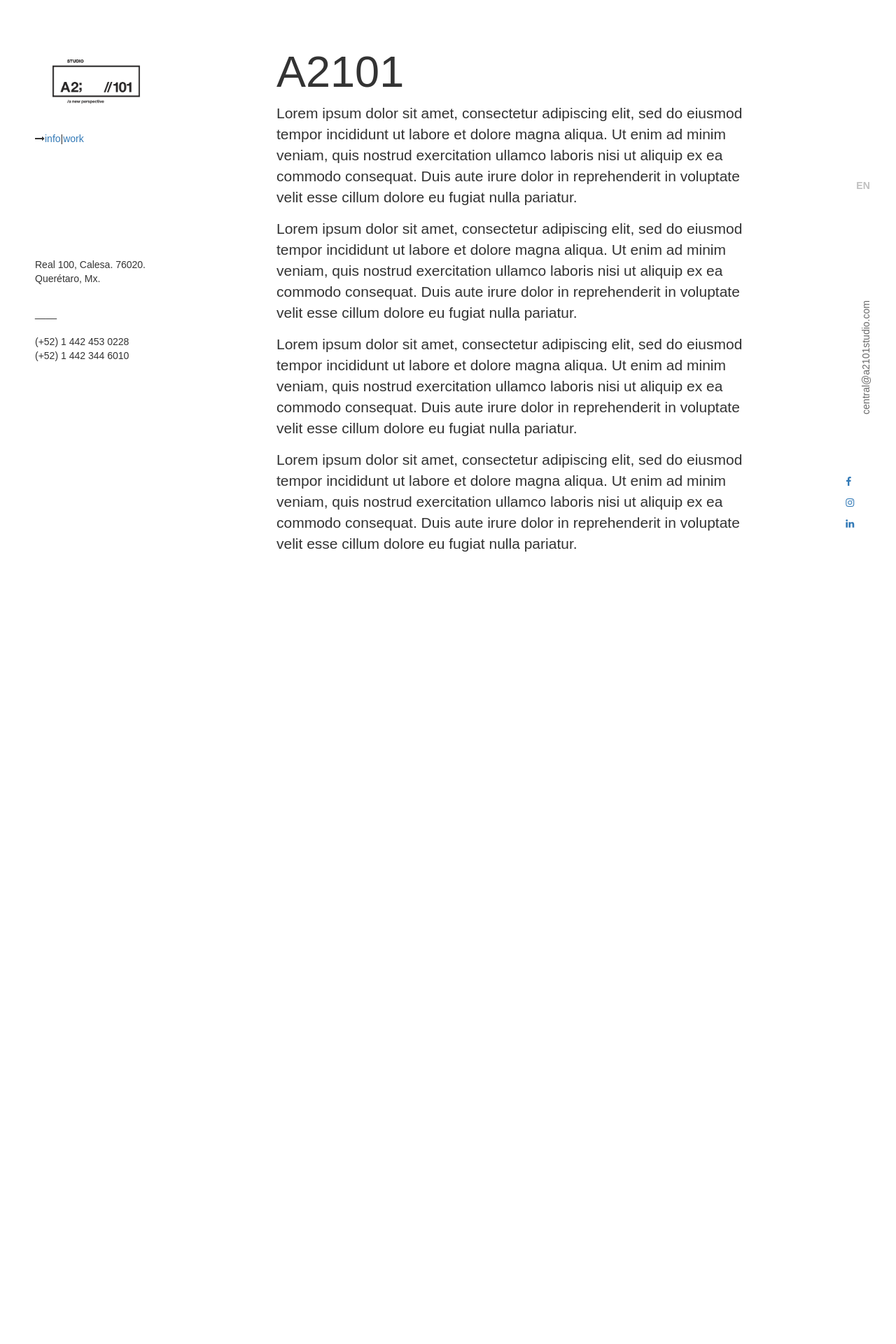
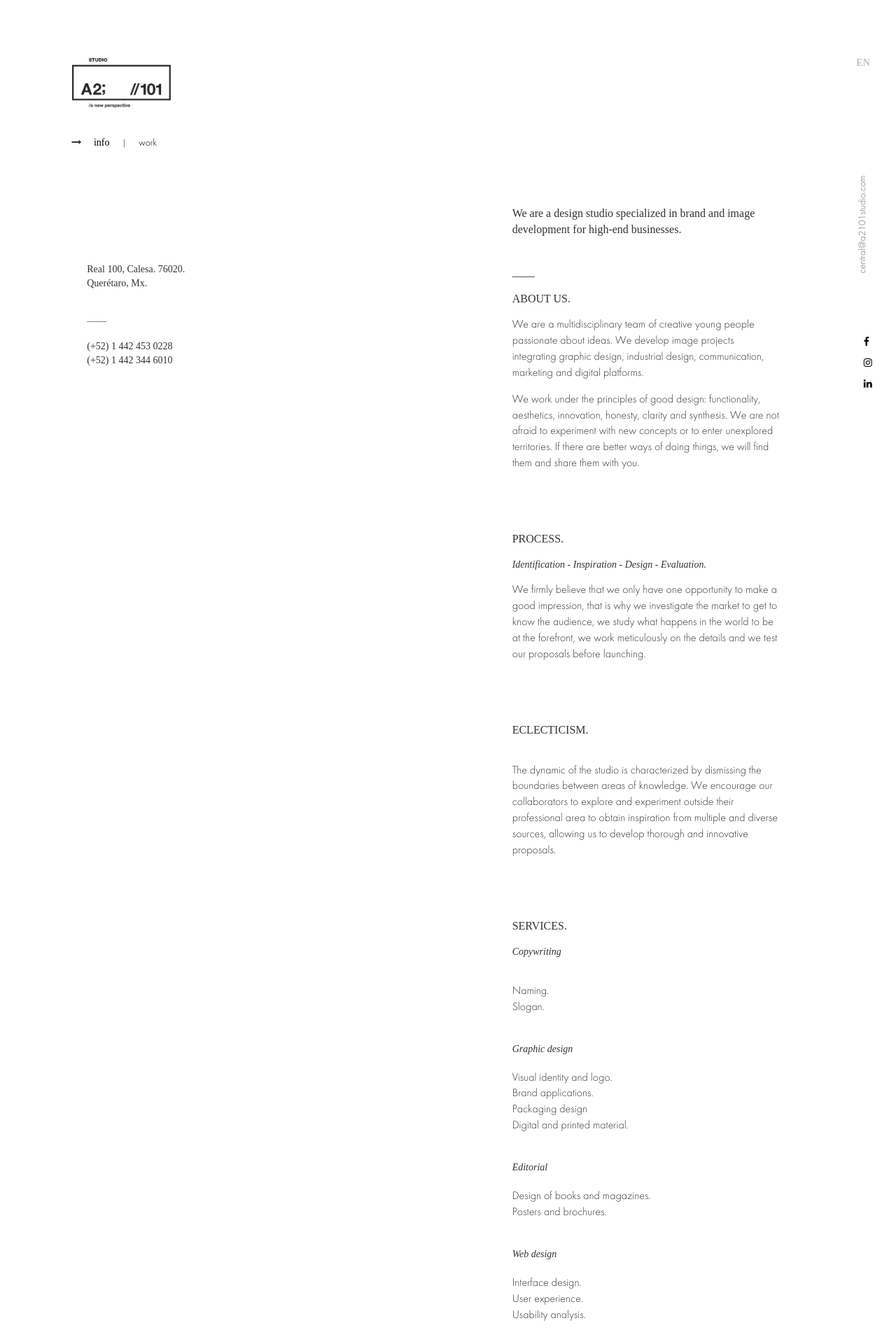
Before and after one commit to mzellhuber/a2101, a PHP site: page / in a window 1280 px wide. Shown: the top 1920 px of the page at 70% size. Before the commit the page ends 788 px from the top, so only its background shows below. Run offline with PHP 8.4, Linux system fonts and the light colour scheme.

Commit message:
mail first draft

```diff
--- a/css/style.css
+++ b/css/style.css
@@ -1,5 +1,18 @@
+@font-face {
+    font-family: FuturaLight;
+    src: url(../font/FuturaLight.ttf);
+}
+
 body{
-	font-family: 'Futura' ,'Raleway', sans-serif;
+	font-family: 'FuturaLight','Futura' ,'Raleway', sans-serif;
+}
+
+.crimison-font{
+	font-family: 'Crimson Text', serif;
+}
+
+.futura-bold{
+	font-family: 'Futura'
 }
 
 .wrapper {
@@ -11,11 +24,39 @@ body{
 }
 
 .sidebar {
-	margin-top: 65px;
+	margin-top: 50px;
+}
+
+.left{
+	padding-left: 25%;
 }
 
 .contain{
 	width: 100%
+}
+
+.go-right{
+	margin-left: 10%;
+}
+
+.social-icon a{
+	color:black;
+	padding-left: 15%;
+}
+
+.social-icon a:hover{
+	color:DimGray;
+	padding-left: 15%;
+}
+
+.link-work{
+	color:black;
+	padding-left: 8%;
+	padding-right: 8%;
+}
+
+.link-work:hover{
+	color:DimGray;
 }
 
 .language-link a, .language-link a:focus{
@@ -37,14 +78,12 @@ body{
 }
 
 .rotate{
-
 	margin-right: 70%;
     margin-top: 100%;
 
     -webkit-transform: rotate(-90deg);
     -moz-transform: rotate(-90deg);
     filter: progid:DXImageTransform.Microsoft.BasicImage(rotation=3); //For IE support
-
 }
 
 .mailto a{
@@ -58,10 +97,55 @@ body{
 
 .logo-img{
 	max-width: 100%;
+	padding-top:15%;
 }
 
 .logo-img img {
-    max-width: 60%;
+    max-width: 65%;
     max-height: auto;
-    padding-left: 10%;
+    /*padding-left: 10%;*/
 }
+
+.bold{
+	font-weight: bold;
+}
+
+.first{
+	margin-top: 35%;
+	margin-left: 50%;
+}
+
+.first p{
+	font-size: 16px;
+	font-weight: lighter;
+}
+
+.second{
+	margin-left: 50%;
+	margin-top:10%;
+}
+
+.second p{
+	font-size: 16px;
+	font-weight: lighter;
+}
+
+.elegant{
+	font-family: 'Crimson Text', serif;
+	font-style: italic;
+	font-size: 14px !important;
+}
+
+.section{
+	height: 100vh;
+}
+
+.small-spacing p{
+	margin-bottom: 0px;
+	margin-top: 0px;
+}
+
+.padding-top-second{
+	padding-top: 10%;
+	margin-bottom: 0px !important;
+}
--- a/home.html
+++ b/home.html
@@ -44,43 +44,146 @@
 				<!--/span-->
 				<div class="col-md-3 col-sm-3 col-xs-3">
 					<div class="sidebar-nav-fixed pull-right affix sidebar col-md-3 col-sm-3 col-xs-3">
-						<div class="well">
-							<ul class="nav ">
+						<ul class="nav left">
 								<div class= "logo-img"><img class="img-responsive" src="./img/logo.png"></div>
 								<li><br><br></li>
 
-									<i class="fa fa-long-arrow-right" aria-hidden="true"></i><a href="#">info</a>|<a href="work">work</a>
+								<i class="fa fa-long-arrow-right" aria-hidden="true"></i><a class="link-work futura-bold" href="#">info</a>|<a class="link-work" href="work">work</a>
 								<li><br><br></li>
 								<li><br><br></li>
 								<li></li>
 								<li><br><br></li>
 								<li><br><br></li>
-									<p>Real 100, Calesa. 76020.<br>Querétaro, Mx.</p>
-									<li><br>____<br></li>
-									<br><p>(+52) 1 442 453 0228 <br>(+52) 1 442 344 6010</p>
+								<p class="crimison-font go-right">Real 100, Calesa. 76020.<br>Querétaro, Mx.</p>
+								<li class="go-right"><br>____<br></li>
+								<br><p class="crimison-font go-right">(+52) 1 442 453 0228 <br>(+52) 1 442 344 6010</p>
 						</ul>
-						</div>
-						<!--/.well -->
 					</div>
 					<!--/sidebar-nav-fixed -->
 				</div>
 					<div class="col-md-8 col-sm-8 col-xs-8">
 						<div class="jumbotron">
-							 <h1>A2101</h1>
 
-							<p>Lorem ipsum dolor sit amet, consectetur adipiscing elit, sed do eiusmod tempor incididunt ut labore et dolore magna aliqua. Ut enim ad minim veniam, quis nostrud exercitation ullamco laboris nisi ut aliquip ex ea commodo consequat. Duis aute irure dolor in reprehenderit in voluptate velit esse cillum dolore eu fugiat nulla pariatur.
-							</p>
+							<div class="first">
+								<div class="row">
+									<p class="crimison-font">We are a design studio specialized in brand and image development for high-end businesses.</p>
 
-							<p>Lorem ipsum dolor sit amet, consectetur adipiscing elit, sed do eiusmod tempor incididunt ut labore et dolore magna aliqua. Ut enim ad minim veniam, quis nostrud exercitation ullamco laboris nisi ut aliquip ex ea commodo consequat. Duis aute irure dolor in reprehenderit in voluptate velit esse cillum dolore eu fugiat nulla pariatur.
-							</p>
+									<p class="crimison-font"><br>____<br></p>
+
+									<p class="futura-bold">ABOUT US.</p>
+
+									<p>We are a multidisciplinary team of creative young people passionate about ideas. We develop image projects integrating graphic design, industrial design, communication, marketing and digital platforms.</p>
+								</div>
 
 
-							<p>Lorem ipsum dolor sit amet, consectetur adipiscing elit, sed do eiusmod tempor incididunt ut labore et dolore magna aliqua. Ut enim ad minim veniam, quis nostrud exercitation ullamco laboris nisi ut aliquip ex ea commodo consequat. Duis aute irure dolor in reprehenderit in voluptate velit esse cillum dolore eu fugiat nulla pariatur.
-							</p>
+								<div class="row">
 
+									<p>We work under the principles of good design: functionality, aesthetics, innovation, honesty, clarity and synthesis. We are not afraid to experiment with new concepts or to enter unexplored territories. If there are better ways of doing things, we will find them and share them with you.</p>
 
-							<p>Lorem ipsum dolor sit amet, consectetur adipiscing elit, sed do eiusmod tempor incididunt ut labore et dolore magna aliqua. Ut enim ad minim veniam, quis nostrud exercitation ullamco laboris nisi ut aliquip ex ea commodo consequat. Duis aute irure dolor in reprehenderit in voluptate velit esse cillum dolore eu fugiat nulla pariatur.
-							</p>
+								</div>
+							</div>
+
+							<div class="second">
+								<div class="row">
+
+									<p class="futura-bold">PROCESS.</p>
+
+									<p class="elegant">Identification - Inspiration - Design - Evaluation.</p>
+
+									<p>We firmly believe that we only have one opportunity to make a good impression, that is why we investigate the market to get to know the audience, we study what happens in the world to be at the forefront, we work meticulously on the details and we test our proposals before launching.</p>
+								</div>
+
+							</div>
+
+							<div class="second">
+								<div class="row">
+
+									<p class="futura-bold">ECLECTICISM.</p>
+
+									<br>
+
+									<p>The dynamic of the studio is characterized by dismissing the boundaries between areas of knowledge. We encourage our collaborators to explore and experiment outside their professional area to obtain inspiration from multiple and diverse sources, allowing us to develop thorough and innovative proposals.</p>
+								</div>
+
+							</div>
+
+							<div class="second">
+								<div class="row">
+
+									<p class="futura-bold">SERVICES.</p>
+
+									<p class="elegant">Copywriting</p>
+									<br>
+									<div class="small-spacing">
+										<p>Naming.</p>
+										<p>Slogan.</p>
+									</div>
+
+									<p class="elegant padding-top-second">Graphic design</p>
+									<br>
+									<div class="small-spacing">
+										<p>Visual identity and logo.</p>
+										<p>Brand applications.</p>
+										<p>Packaging design</p>
+										<p>Digital and printed material.</p>
+									</div>
+
+									<p class="elegant padding-top-second">Editorial</p>
+									<br>
+									<div class="small-spacing">
+										<p>Design of books and magazines.</p>
+										<p>Posters and brochures.</p>
+									</div>
+
+									<p class="elegant padding-top-second">Web design</p>
+									<br>
+									<div class="small-spacing">
+										<p>Interface design.</p>
+										<p>User experience.</p>
+										<p>Usability analysis.</p>
+									</div>
+
+									<p class="elegant padding-top-second">Social media</p>
+									<br>
+									<div class="small-spacing">
+										<p>Strategy and positioning.</p>
+										<p>Design and content creation.</p>
+										<p>Community management.</p>
+									</div>
+
+									<p class="elegant padding-top-second">Interior design</p>
+									<br>
+									<div class="small-spacing">
+										<p>Retail design.</p>
+									</div>
+								</div>
+
+							</div>
+
+							<div class="second">
+								<div class="row">
+
+									<p class="futura-bold">PRESENCE.</p>
+
+									<br>
+
+									<p>Our collaborators in other parts of the world contribute their experience and vision to each of our projects, generating competitive results on a global scale.</p>
+								</div>
+
+							</div>
+
+							<div class="second">
+								<div class="row">
+									<img class="img-responsive" src="./img/map.png">
+
+									<p class="elegant padding-top-second">Collaborators</p>
+									<br>
+									<div class="small-spacing">
+										<p>Costa Rica, Spain, Germany, France, Ireland, Sweden, Japan, China.</p>
+									</div>
+								</div>
+
+							</div>
 						</div>
 
 					</div>
@@ -89,20 +192,16 @@
 						<div class="sidebar-nav-fixed pull-right affix sidebar">
 							<div class="well">
 								<ul class="nav ">
-									<li><br><br></li>
-									<li><br><br></li>
-									<li><br><br></li>
-									<li><br><br></li>
-									<li class="language-link"><a href="#">EN</a>
+									<li class="language-link futura-bold"><a href="#">EN</a>
 									</li>
 									<li><br><br></li>
 									<li><br><br></li>
 									<li class="rotate mailto"><a href="mailto:central@a2101studio.com?Subject=Hello" target="_top">central@a2101studio.com</a></li>
 									<li><br><br></li>
 									<li><br><br></li>
-									<p><a href=""><i class="fa fa-facebook" aria-hidden="true"></i></a></p>
-									<p><a href=""><i class="fa fa-instagram" aria-hidden="true"></i></a></p>
-									<p><a href=""><i class="fa fa-linkedin" aria-hidden="true"></i></a></p>
+									<p class="social-icon"><a href="https://www.facebook.com/A2101Studio/"><i class="fa fa-facebook" aria-hidden="true"></i></a></p>
+									<p class="social-icon"><a href="https://www.instagram.com/a2.101.studio/"><i class="fa fa-instagram" aria-hidden="true"></i></a></p>
+									<p class="social-icon"><a href="https://www.linkedin.com/company/16193932/"><i class="fa fa-linkedin" aria-hidden="true"></i></a></p>
 									<li><br><br></li>
 									<li><br><br></li>
 									<li><br><br></li>
```
Also changed, not shown: font/FuturaLight.ttf (added), img/map.png (added). Lines whose indentation alone changed are shown as unchanged.
